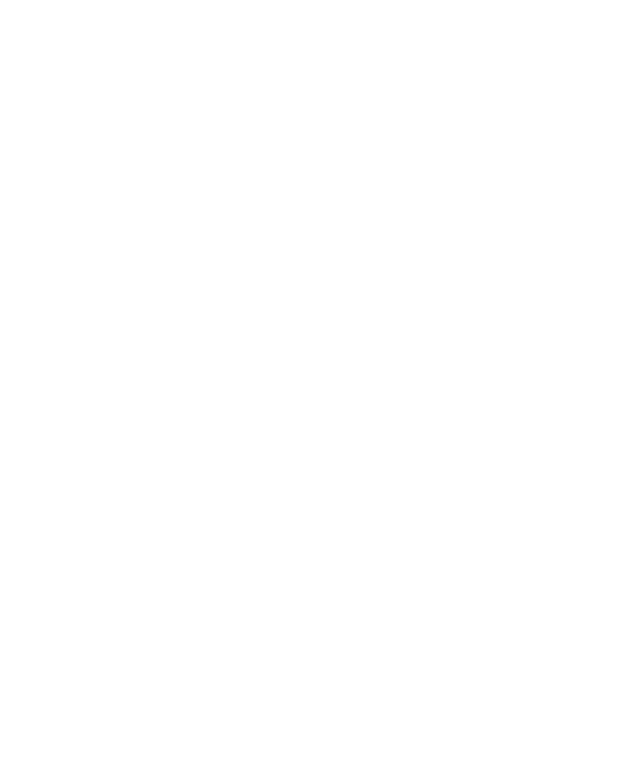
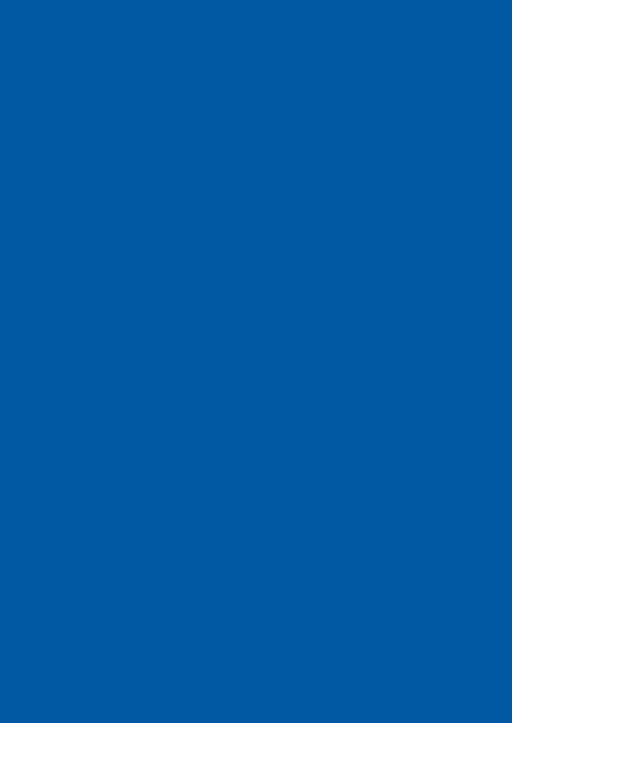
Before and after one commit to nitesh172/ikea_clone, a React (Create React App) app: page /login in a window 1280 px wide. Before the commit this address had no page. Shown: the top 762 px of the page, without its empty margins (0-640 px from the left). Built offline with nearby package versions, Linux system fonts and the light colour scheme.

Commit message:
loginPage

```diff
--- a/src/App.js
+++ b/src/App.js
@@ -2,6 +2,7 @@
 import { Route, Routes } from "react-router-dom"
 import { Home } from "./Components/Home/JSX/Home"
 import { Shop } from './Components/Shop/Shop';
+import { LoginPage } from './Components/Login/LoginPage';
 
 function App() {
   return (
@@ -9,6 +10,7 @@
       <Routes>
         <Route path="/" element={<Home />}></Route>
         <Route path='/shop' element={<Shop></Shop>}> </Route>
+        <Route path='/login' element={<LoginPage></LoginPage>}></Route>
       </Routes>
     </div>
   )
--- /dev/null
+++ b/src/Components/Login/LoginPage.css
@@ -0,0 +1,11 @@
+
+#loginPage{
+    width: 100%;
+    height: 723px;
+    display: grid;
+    grid-template-columns: 40% 60%;
+}
+
+.blueBox{
+    background-color: rgb(1,89,163);
+}
--- /dev/null
+++ b/src/Components/Login/LoginPage.jsx
@@ -0,0 +1,18 @@
+
+import React from 'react'
+
+import "./LoginPage.css"
+
+export const LoginPage = () => {
+  return (
+    <div id='loginPage'>
+
+        <div className='blueBox'>
+
+        </div>
+
+        <div></div>
+
+    </div>
+  )
+}
```
